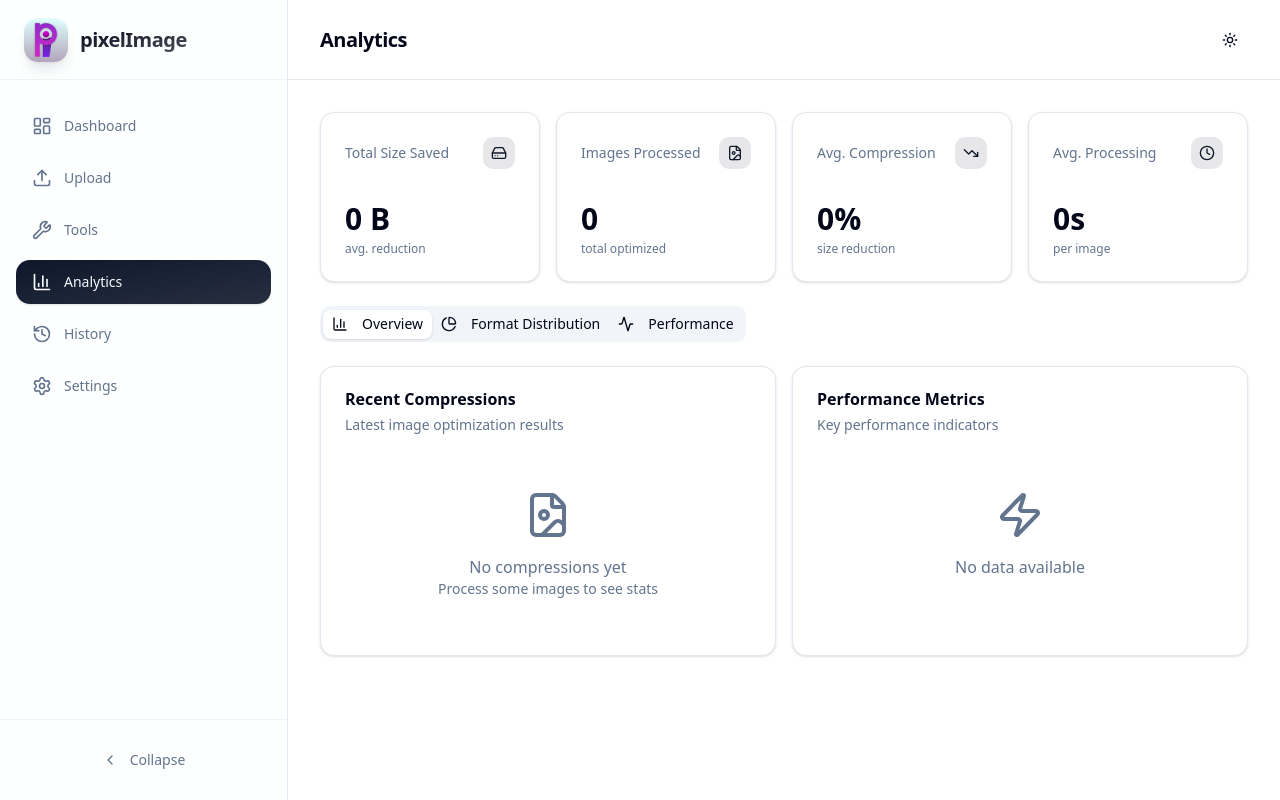
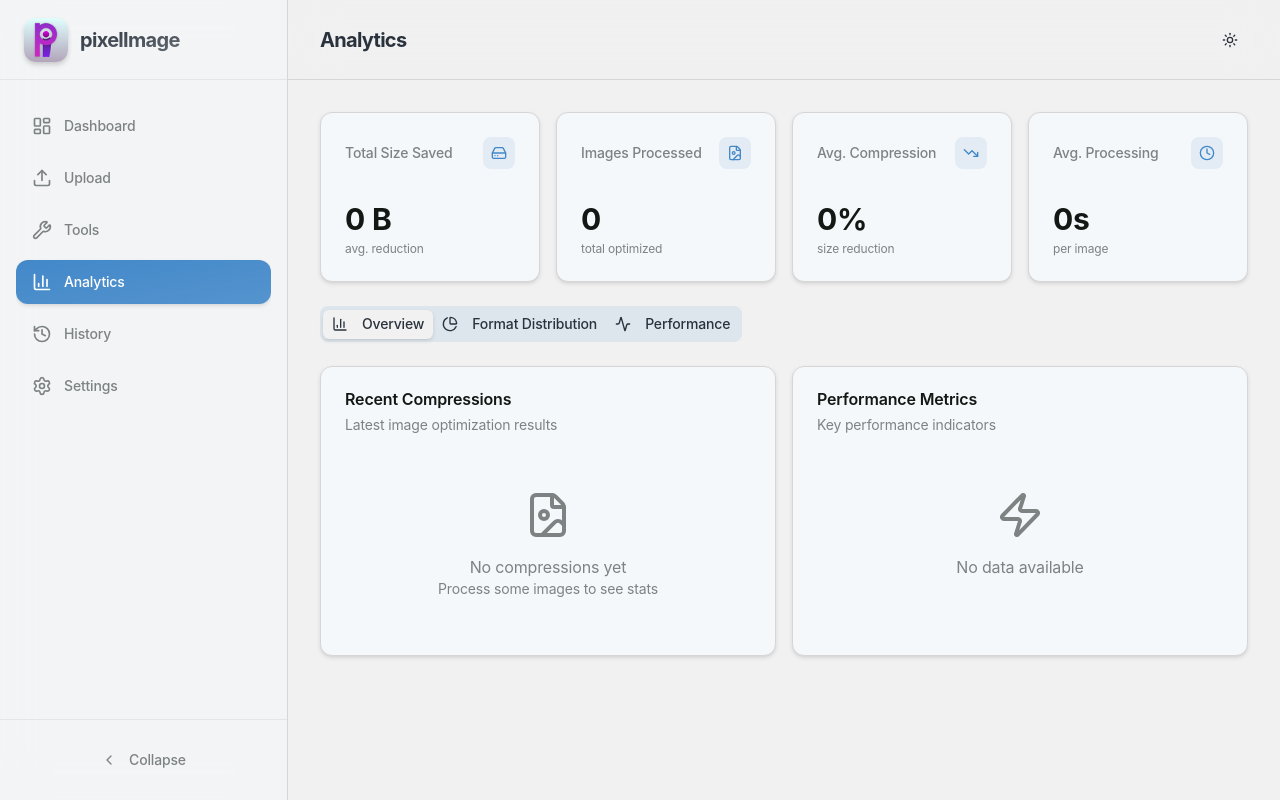
Before and after one commit to pixelThreaderOfficial/pixelImage, a React (Vite) app: page /analytics in a window 1280 px wide. Built offline with nearby package versions, Linux system fonts and the light colour scheme.

Commit message:
feat/update: Added the custom theme for pixelImage.

```diff
--- a/src/index.css
+++ b/src/index.css
@@ -42,75 +42,144 @@
   --color-sidebar-accent-foreground: var(--sidebar-accent-foreground);
   --color-sidebar-border: var(--sidebar-border);
   --color-sidebar-ring: var(--sidebar-ring);
+  --font-sans: Inter, sans-serif;
+  --font-mono: monospace;
+  --font-serif: Georgia, serif;
+  --radius: 0.5rem;
+  --tracking-tighter: calc(var(--tracking-normal) - 0.05em);
+  --tracking-tight: calc(var(--tracking-normal) - 0.025em);
+  --tracking-wide: calc(var(--tracking-normal) + 0.025em);
+  --tracking-wider: calc(var(--tracking-normal) + 0.05em);
+  --tracking-widest: calc(var(--tracking-normal) + 0.1em);
+  --tracking-normal: var(--tracking-normal);
+  --shadow-2xl: var(--shadow-2xl);
+  --shadow-xl: var(--shadow-xl);
+  --shadow-lg: var(--shadow-lg);
+  --shadow-md: var(--shadow-md);
+  --shadow: var(--shadow);
+  --shadow-sm: var(--shadow-sm);
+  --shadow-xs: var(--shadow-xs);
+  --shadow-2xs: var(--shadow-2xs);
+  --spacing: var(--spacing);
+  --letter-spacing: var(--letter-spacing);
+  --shadow-offset-y: var(--shadow-offset-y);
+  --shadow-offset-x: var(--shadow-offset-x);
+  --shadow-spread: var(--shadow-spread);
+  --shadow-blur: var(--shadow-blur);
+  --shadow-opacity: var(--shadow-opacity);
+  --color-shadow-color: var(--shadow-color);
+  --color-destructive-foreground: var(--destructive-foreground);
 }
 
 :root {
-  --radius: 0.625rem;
-  --background: oklch(1 0 0);
-  --foreground: oklch(0.129 0.042 264.695);
-  --card: oklch(1 0 0);
-  --card-foreground: oklch(0.129 0.042 264.695);
-  --popover: oklch(1 0 0);
-  --popover-foreground: oklch(0.129 0.042 264.695);
-  --primary: oklch(0.208 0.042 265.755);
-  --primary-foreground: oklch(0.984 0.003 247.858);
-  --secondary: oklch(0.968 0.007 247.896);
-  --secondary-foreground: oklch(0.208 0.042 265.755);
-  --muted: oklch(0.968 0.007 247.896);
-  --muted-foreground: oklch(0.554 0.046 257.417);
-  --accent: oklch(0.968 0.007 247.896);
-  --accent-foreground: oklch(0.208 0.042 265.755);
-  --destructive: oklch(0.577 0.245 27.325);
-  --border: oklch(0.929 0.013 255.508);
-  --input: oklch(0.929 0.013 255.508);
-  --ring: oklch(0.704 0.04 256.788);
-  --chart-1: oklch(0.646 0.222 41.116);
-  --chart-2: oklch(0.6 0.118 184.704);
-  --chart-3: oklch(0.398 0.07 227.392);
-  --chart-4: oklch(0.828 0.189 84.429);
-  --chart-5: oklch(0.769 0.188 70.08);
-  --sidebar: hsl(0 0% 98%);
-  --sidebar-foreground: hsl(240 5.3% 26.1%);
-  --sidebar-primary: hsl(240 5.9% 10%);
-  --sidebar-primary-foreground: hsl(0 0% 98%);
-  --sidebar-accent: hsl(240 4.8% 95.9%);
-  --sidebar-accent-foreground: hsl(240 5.9% 10%);
-  --sidebar-border: hsl(220 13% 91%);
-  --sidebar-ring: hsl(217.2 91.2% 59.8%);
+  --radius: 0.5rem;
+  --background: oklch(0.9581 0 0);
+  --foreground: oklch(0.3134 0.0234 253.6270);
+  --card: oklch(0.9774 0.0042 236.4961);
+  --card-foreground: oklch(0.2022 0.0110 151.1628);
+  --popover: oklch(1.0000 0 0);
+  --popover-foreground: oklch(0.2505 0.0149 235.6259);
+  --primary: oklch(0.6112 0.1217 248.9572);
+  --primary-foreground: oklch(1.0000 0 0);
+  --secondary: oklch(0.9122 0.0111 243.6627);
+  --secondary-foreground: oklch(0.4186 0.0133 235.1330);
+  --muted: oklch(0.9209 0.0128 244.2626);
+  --muted-foreground: oklch(0.6027 0.0062 211.0375);
+  --accent: oklch(0.9122 0.0111 243.6627);
+  --accent-foreground: oklch(0.2505 0.0149 235.6259);
+  --destructive: oklch(0.6916 0.1068 20.1612);
+  --border: oklch(0.8761 0 0);
+  --input: oklch(0.7450 0.0121 252.1201);
+  --ring: oklch(0.6112 0.1217 248.9572);
+  --chart-1: oklch(0.5098 0.1320 257.5458);
+  --chart-2: oklch(0.7360 0.1191 266.5038);
+  --chart-3: oklch(0.8467 0.0177 248.0373);
+  --chart-4: oklch(0.8977 0.0274 260.3158);
+  --chart-5: oklch(0.4893 0.1504 261.9302);
+  --sidebar: oklch(0.9139 0.0070 247.9011);
+  --sidebar-foreground: oklch(0.3571 0.0041 196.9738);
+  --sidebar-primary: oklch(0.5977 0.1082 248.6195);
+  --sidebar-primary-foreground: oklch(0.9881 0 0);
+  --sidebar-accent: oklch(0.8597 0.0035 247.8643);
+  --sidebar-accent-foreground: oklch(0.3250 0 0);
+  --sidebar-border: oklch(0.8761 0 0);
+  --sidebar-ring: oklch(0.7731 0 0);
+  --destructive-foreground: oklch(1.0000 0 0);
+  --font-sans: Inter, sans-serif;
+  --font-serif: Georgia, serif;
+  --font-mono: monospace;
+  --shadow-color: #000000;
+  --shadow-opacity: 0.1;
+  --shadow-blur: 4px;
+  --shadow-spread: 0px;
+  --shadow-offset-x: 0px;
+  --shadow-offset-y: 2px;
+  --letter-spacing: -0.01em;
+  --spacing: 0.25rem;
+  --shadow-2xs: 0px 2px 4px 0px hsl(0 0% 0% / 0.05);
+  --shadow-xs: 0px 2px 4px 0px hsl(0 0% 0% / 0.05);
+  --shadow-sm: 0px 2px 4px 0px hsl(0 0% 0% / 0.10), 0px 1px 2px -1px hsl(0 0% 0% / 0.10);
+  --shadow: 0px 2px 4px 0px hsl(0 0% 0% / 0.10), 0px 1px 2px -1px hsl(0 0% 0% / 0.10);
+  --shadow-md: 0px 2px 4px 0px hsl(0 0% 0% / 0.10), 0px 2px 4px -1px hsl(0 0% 0% / 0.10);
+  --shadow-lg: 0px 2px 4px 0px hsl(0 0% 0% / 0.10), 0px 4px 6px -1px hsl(0 0% 0% / 0.10);
+  --shadow-xl: 0px 2px 4px 0px hsl(0 0% 0% / 0.10), 0px 8px 10px -1px hsl(0 0% 0% / 0.10);
+  --shadow-2xl: 0px 2px 4px 0px hsl(0 0% 0% / 0.25);
+  --tracking-normal: -0.01em;
 }
 
 .dark {
-  --background: oklch(0.129 0.042 264.695);
-  --foreground: oklch(0.984 0.003 247.858);
-  --card: oklch(0.208 0.042 265.755);
-  --card-foreground: oklch(0.984 0.003 247.858);
-  --popover: oklch(0.208 0.042 265.755);
-  --popover-foreground: oklch(0.984 0.003 247.858);
-  --primary: oklch(0.929 0.013 255.508);
-  --primary-foreground: oklch(0.208 0.042 265.755);
-  --secondary: oklch(0.279 0.041 260.031);
-  --secondary-foreground: oklch(0.984 0.003 247.858);
-  --muted: oklch(0.279 0.041 260.031);
-  --muted-foreground: oklch(0.704 0.04 256.788);
-  --accent: oklch(0.279 0.041 260.031);
-  --accent-foreground: oklch(0.984 0.003 247.858);
-  --destructive: oklch(0.704 0.191 22.216);
-  --border: oklch(1 0 0 / 10%);
-  --input: oklch(1 0 0 / 15%);
-  --ring: oklch(0.551 0.027 264.364);
-  --chart-1: oklch(0.488 0.243 264.376);
-  --chart-2: oklch(0.696 0.17 162.48);
-  --chart-3: oklch(0.769 0.188 70.08);
-  --chart-4: oklch(0.627 0.265 303.9);
-  --chart-5: oklch(0.645 0.246 16.439);
-  --sidebar: hsl(240 5.9% 10%);
-  --sidebar-foreground: hsl(240 4.8% 95.9%);
-  --sidebar-primary: hsl(224.3 76.3% 48%);
-  --sidebar-primary-foreground: hsl(0 0% 100%);
-  --sidebar-accent: hsl(240 3.7% 15.9%);
-  --sidebar-accent-foreground: hsl(240 4.8% 95.9%);
-  --sidebar-border: hsl(240 3.7% 15.9%);
-  --sidebar-ring: hsl(217.2 91.2% 59.8%);
+  --background: oklch(0.1822 0 0);
+  --foreground: oklch(0.7905 0.0126 259.8241);
+  --card: oklch(0.2393 0 0);
+  --card-foreground: oklch(0.9755 0.0045 258.3245);
+  --popover: oklch(0.3046 0.0023 247.9001);
+  --popover-foreground: oklch(0.9176 0.0026 228.7865);
+  --primary: oklch(0.5049 0.1078 251.8466);
+  --primary-foreground: oklch(1.0000 0 0);
+  --secondary: oklch(0.4474 0.1151 246.7667);
+  --secondary-foreground: oklch(1.0000 0 0);
+  --muted: oklch(0.2171 0.0025 247.9411);
+  --muted-foreground: oklch(0.7559 0.0125 239.9659);
+  --accent: oklch(0.3219 0.0127 272.9943);
+  --accent-foreground: oklch(0.9590 0.0059 239.8204);
+  --destructive: oklch(0.6368 0.2078 25.3313);
+  --border: oklch(0.2799 0.0015 197.0737);
+  --input: oklch(0.4217 0.0084 248.0280);
+  --ring: oklch(0.6576 0.1208 252.0832);
+  --chart-1: oklch(0.5098 0.1320 257.5458);
+  --chart-2: oklch(0.7360 0.1191 266.5038);
+  --chart-3: oklch(0.2038 0.0067 258.3676);
+  --chart-4: oklch(0.3361 0.0333 253.9085);
+  --chart-5: oklch(0.4893 0.1504 261.9302);
+  --sidebar: oklch(0.2690 0.0018 286.2762);
+  --sidebar-foreground: oklch(0.7905 0.0126 259.8241);
+  --sidebar-primary: oklch(0.5049 0.1078 251.8466);
+  --sidebar-primary-foreground: oklch(1.0000 0 0);
+  --sidebar-accent: oklch(0.3296 0.0099 241.9642);
+  --sidebar-accent-foreground: oklch(0.9590 0.0059 239.8204);
+  --sidebar-border: oklch(0.2799 0.0015 197.0737);
+  --sidebar-ring: oklch(0.4435 0.0626 250.1681);
+  --destructive-foreground: oklch(1.0000 0 0);
+  --radius: 0.5rem;
+  --font-sans: Inter, sans-serif;
+  --font-serif: Georgia, serif;
+  --font-mono: monospace;
+  --shadow-color: #000000;
+  --shadow-opacity: 0.3;
+  --shadow-blur: 8px;
+  --shadow-spread: 0px;
+  --shadow-offset-x: 0px;
+  --shadow-offset-y: 4px;
+  --letter-spacing: -0.01em;
+  --spacing: 0.25rem;
+  --shadow-2xs: 0px 4px 8px 0px hsl(0 0% 0% / 0.15);
+  --shadow-xs: 0px 4px 8px 0px hsl(0 0% 0% / 0.15);
+  --shadow-sm: 0px 4px 8px 0px hsl(0 0% 0% / 0.30), 0px 1px 2px -1px hsl(0 0% 0% / 0.30);
+  --shadow: 0px 4px 8px 0px hsl(0 0% 0% / 0.30), 0px 1px 2px -1px hsl(0 0% 0% / 0.30);
+  --shadow-md: 0px 4px 8px 0px hsl(0 0% 0% / 0.30), 0px 2px 4px -1px hsl(0 0% 0% / 0.30);
+  --shadow-lg: 0px 4px 8px 0px hsl(0 0% 0% / 0.30), 0px 4px 6px -1px hsl(0 0% 0% / 0.30);
+  --shadow-xl: 0px 4px 8px 0px hsl(0 0% 0% / 0.30), 0px 8px 10px -1px hsl(0 0% 0% / 0.30);
+  --shadow-2xl: 0px 4px 8px 0px hsl(0 0% 0% / 0.75);
 }
 
 @layer base {
@@ -119,5 +188,6 @@
   }
   body {
     @apply bg-background text-foreground;
+    letter-spacing: var(--tracking-normal);
   }
 }
```
